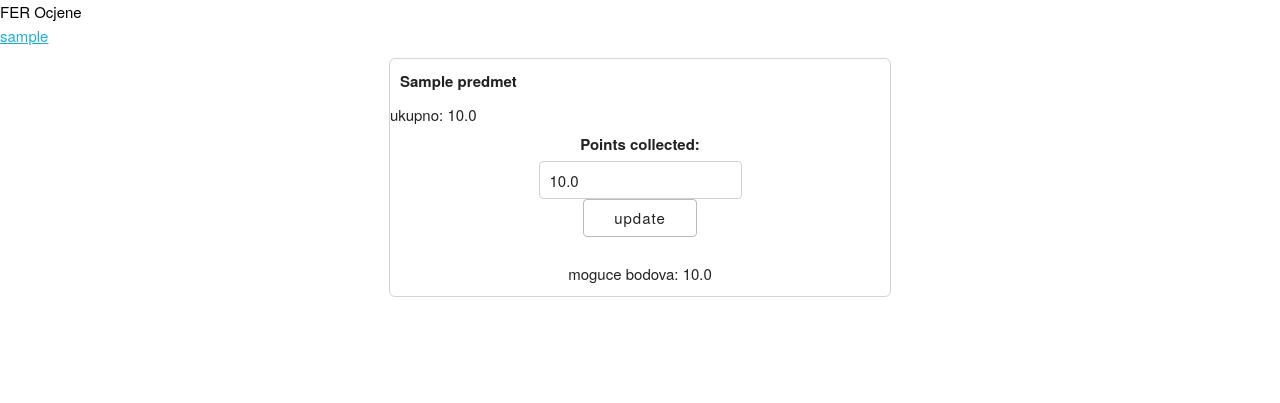
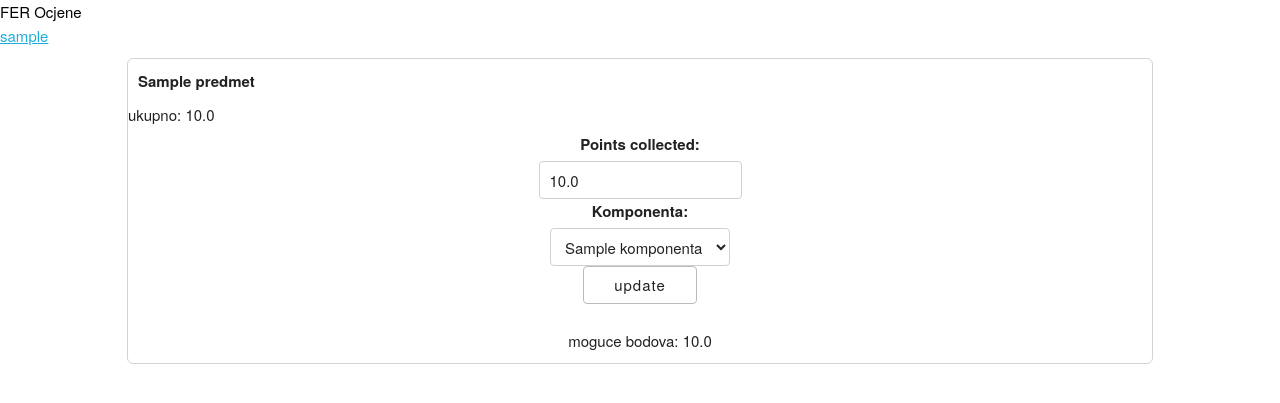
Before and after one commit to Mats01/fer-grades-calculator, a Django app: page /moj-predmeti/ in a window 1280 px wide. Shown: the top 403 px of the page. Run offline with Django 3.2, Linux system fonts and the light colour scheme; a user stored in the database is signed in; tables that the repository leaves empty hold one stand-in row (values such as "Sample post").

Commit message:
🔎 allow choosing component when adding points

```diff
--- a/fer_grades/forms.py
+++ b/fer_grades/forms.py
@@ -1,6 +1,6 @@
 import re
 
-from .models import KomponentaBodovi
+from .models import Komponenta, KomponentaBodovi
 from django import forms
 from django.core.exceptions import ValidationError
 
@@ -8,7 +8,14 @@ from django.core.exceptions import ValidationError
 class StudentKomponentaBodoviForm(forms.ModelForm):
     class Meta:
         model = KomponentaBodovi
-        fields = ['points_collected', ]
+        fields = ['points_collected', 'komponenta', ]
+
+    def __init__(self, *args, **kwargs):
+        super(StudentKomponentaBodoviForm, self).__init__(*args, **kwargs)
+        komp_instance = kwargs['instance']
+        self.fields['komponenta'].queryset = Komponenta.objects.filter(
+            predmet=komp_instance.predmet.predmet,
+        )
 
 
 class EmailAuthForm(forms.Form):
--- a/fer_grades/models.py
+++ b/fer_grades/models.py
@@ -44,6 +44,8 @@ class StudentPredmet(models.Model):
 
 
 class KomponentaBodovi(models.Model):
-    komponenta = models.ForeignKey(Komponenta, on_delete=models.CASCADE)
     predmet = models.ForeignKey(StudentPredmet, on_delete=models.CASCADE)
+    komponenta = models.ForeignKey(Komponenta,
+        on_delete=models.CASCADE,
+    )
     points_collected = models.FloatField(default=0)
--- a/fer_grades/static/style.css
+++ b/fer_grades/static/style.css
@@ -10,7 +10,7 @@
 .card {
     display: grid;
     grid-template-rows: auto auto auto auto;
-    width: min(500px, 80vw);
+    width: min(80vw);
     margin: 10px auto;
     border: 1px solid lightgray;
     border-radius: 6px;
```
